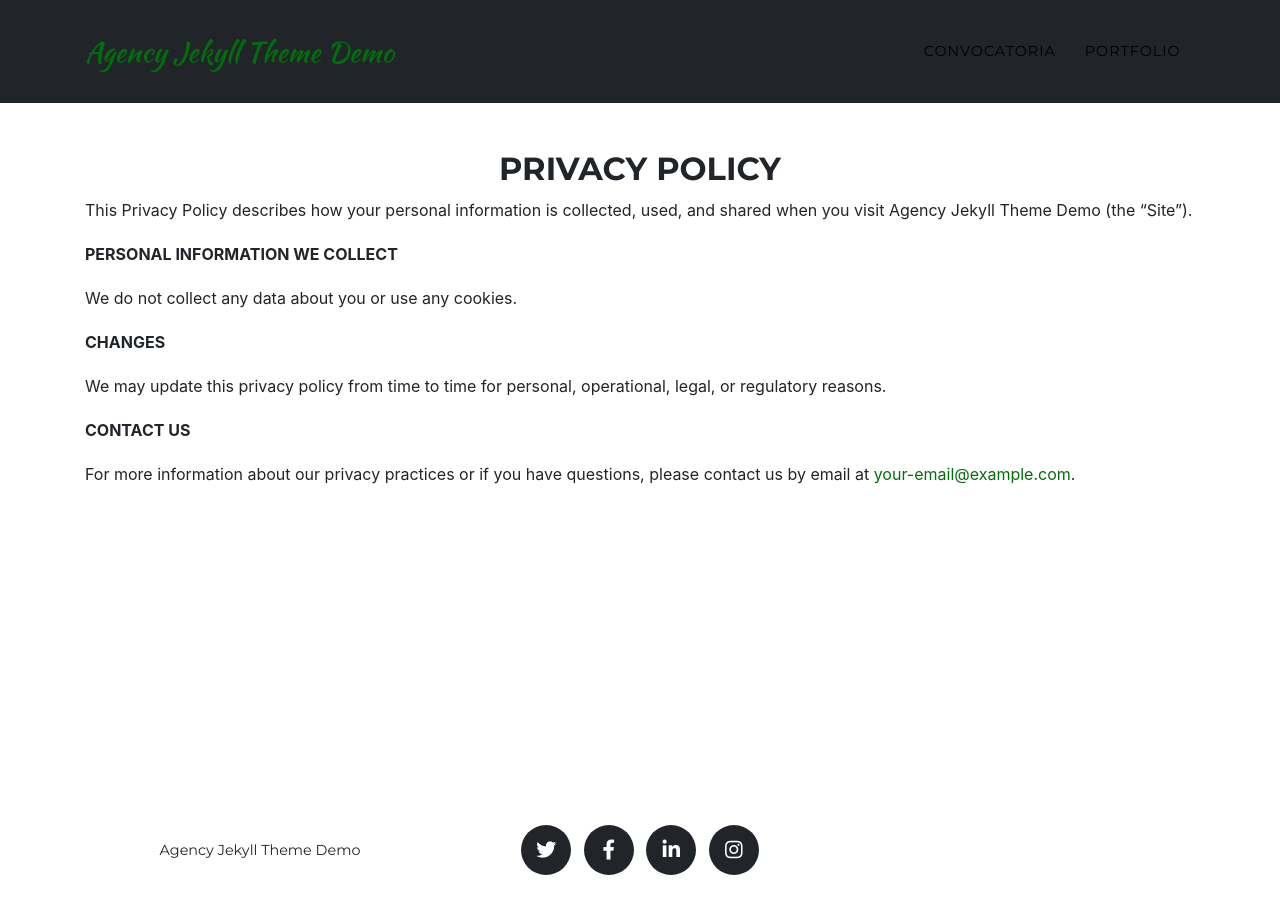
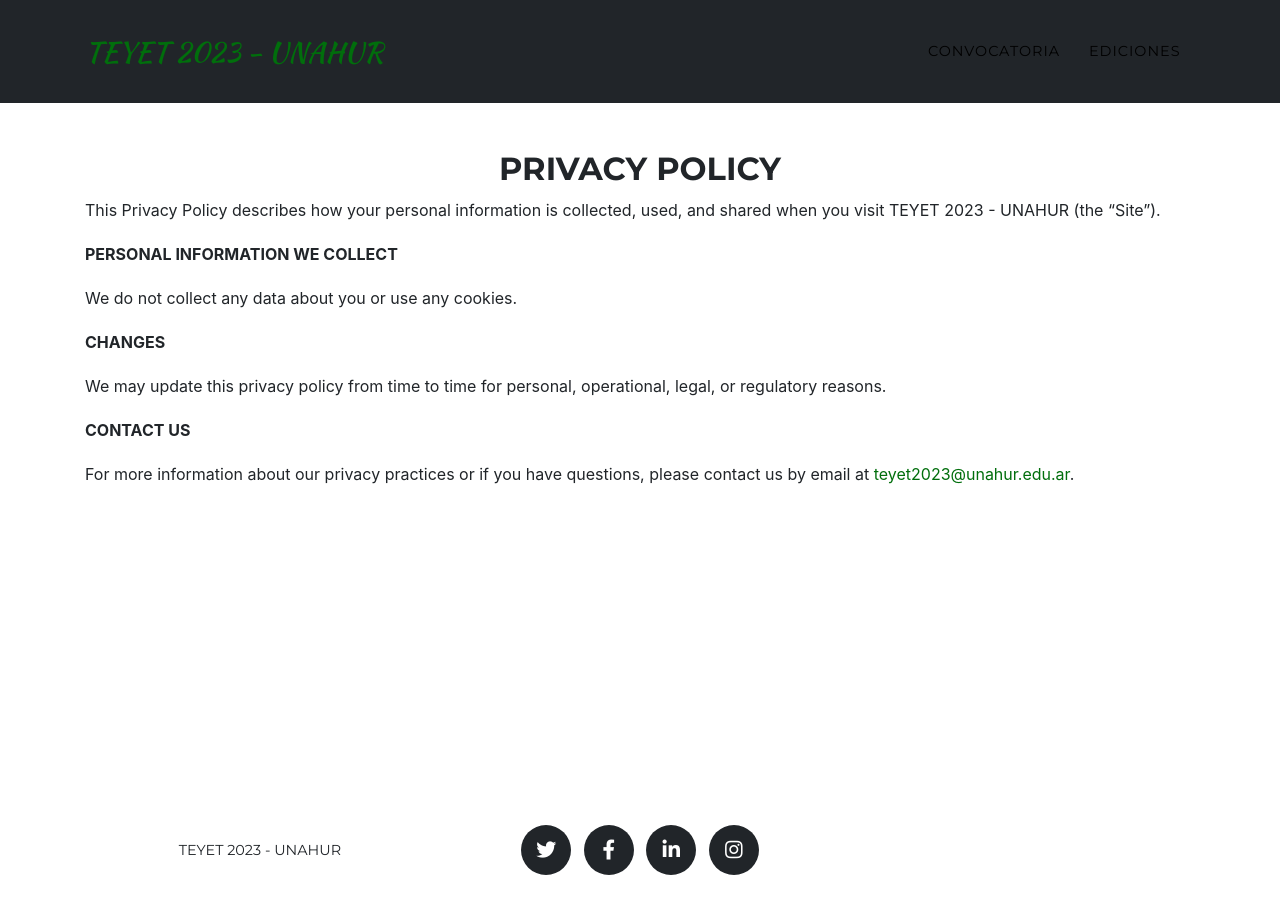
Before and after one commit to teyet2023unahur/teyet2023-2, a Jekyll site: the page built from legal.md, in a window 1280 px wide. Built offline with Jekyll 4.4.1, drawn with Linux system fonts in a browser that asks for light colours; some web fonts are replaced.

Commit message:
primera version 2

```diff
--- a/_config.yml
+++ b/_config.yml
@@ -15,17 +15,17 @@
 remote_theme: raviriley/agency-jekyll-theme
 
 url    : "" # the base hostname & protocol for your site, e.g. http://example.com
-baseurl: "/agency-jekyll-theme-starter" # the subpath of your site, e.g. /blog
+baseurl: "/" # the subpath of your site, e.g. /blog
 
-title      : Agency Jekyll Theme Demo
-email      : your-email@example.com #this is also the email contact forms will go to
-description: "Agency Bootstrap theme converted to a Jekyll theme, plus new features: Google Analytics, Markdown support, custom pages, and more!"
-author     : Your Name
+title      : TEYET 2023 - UNAHUR
+email      : teyet2023@unahur.edu.ar #this is also the email contact forms will go to
+description: ""
+author     : Informática UNAHUR
 # logo:     #optional, defaults to site title
   # path: assets\img\clients\creative-market.jpg
   # height: 60 #height in px, defaults to 52px
 
-locale: "en-US" # See available languages in _data/sitetext.yml
+locale: "es-AR" # See available languages in _data/sitetext.yml
 
 analytics:
   google: #Google Analytics tracking code here
```
Also changed, not shown: 1 other file.
